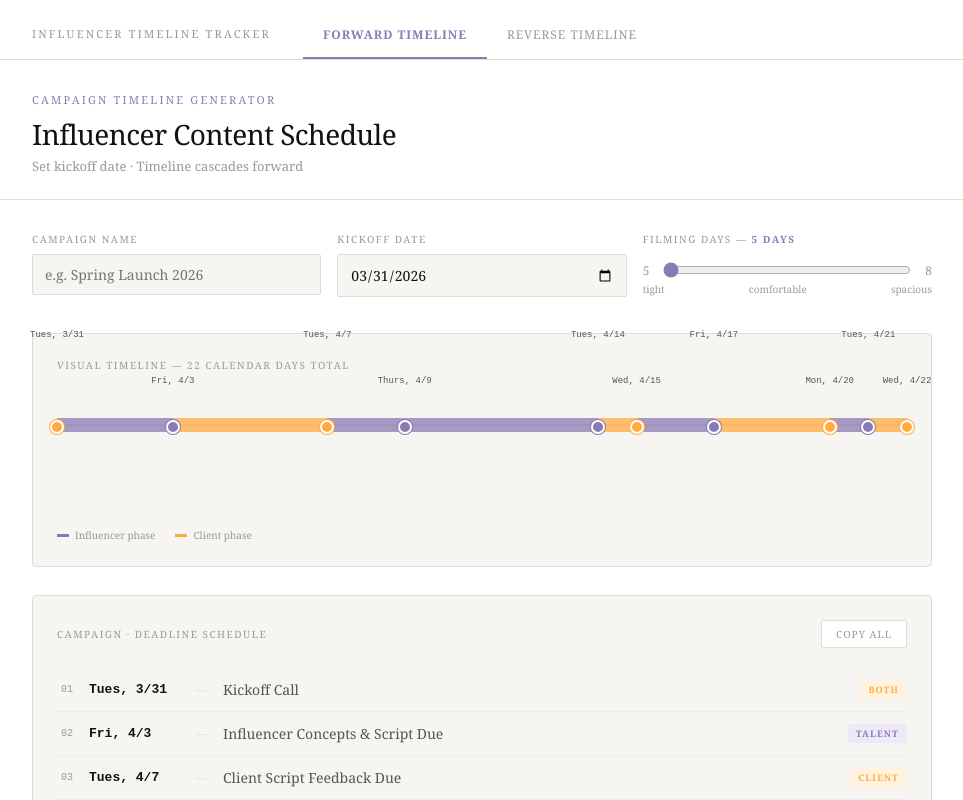
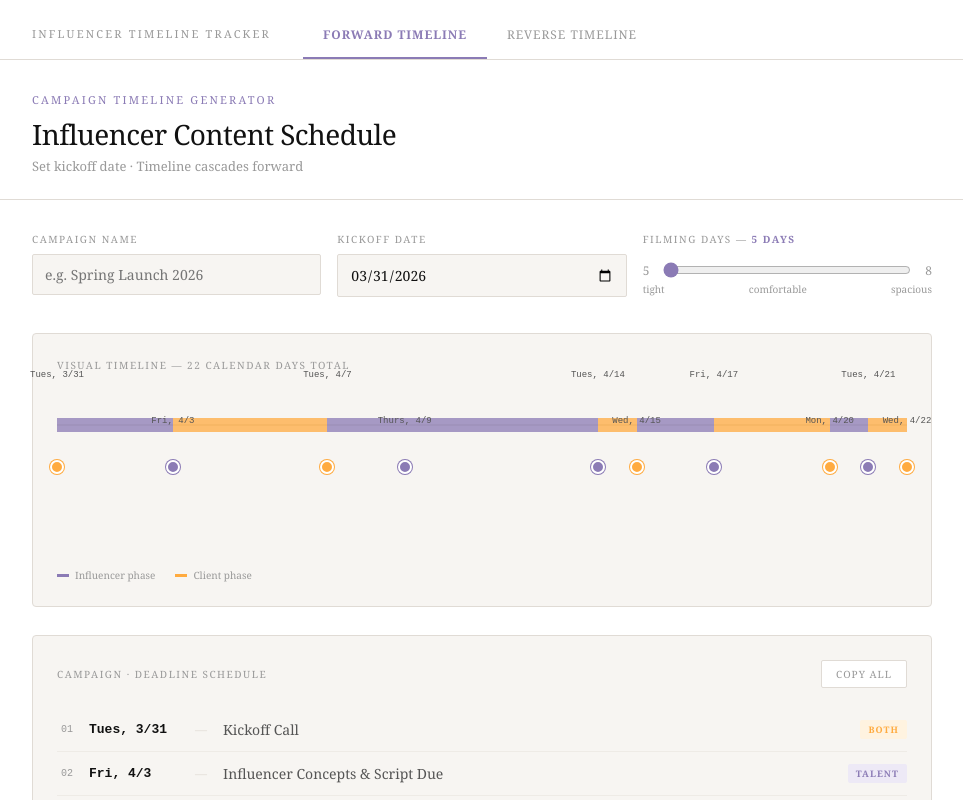
Before and after one commit to zkfruitrollup-emily/campaign-timeline, a React (Create React App) app: page / in a window 1280 px wide. Shown: the top 800 px of the page, without its empty margins (16-979 px from the left). Built offline with nearby package versions, Linux system fonts and the light colour scheme.

Commit message:
Update ForwardTimeline.jsx

```diff
--- a/src/ForwardTimeline.jsx
+++ b/src/ForwardTimeline.jsx
@@ -115,7 +115,7 @@ export default function ForwardTimeline() {
 
         <div style={{ background: C.bgCard, border: `1px solid ${C.border}`, borderRadius: "4px", padding: "24px", marginBottom: "28px" }}>
           <div style={{ fontSize: "10px", letterSpacing: "0.15em", color: C.textMuted, textTransform: "uppercase", marginBottom: "20px" }}>Visual Timeline — {totalDays} calendar days total</div>
-          <div style={{ position: "relative", height: "120px" }}>
+          <div style={{ position: "relative", height: "120px", paddingTop: "40px" }}>
             <div style={{ position: "absolute", top: "32px", left: 0, right: 0, height: "2px", background: C.track }} />
             {timeline.map((phase, i) => {
               if (i === timeline.length - 1) return null;
```
